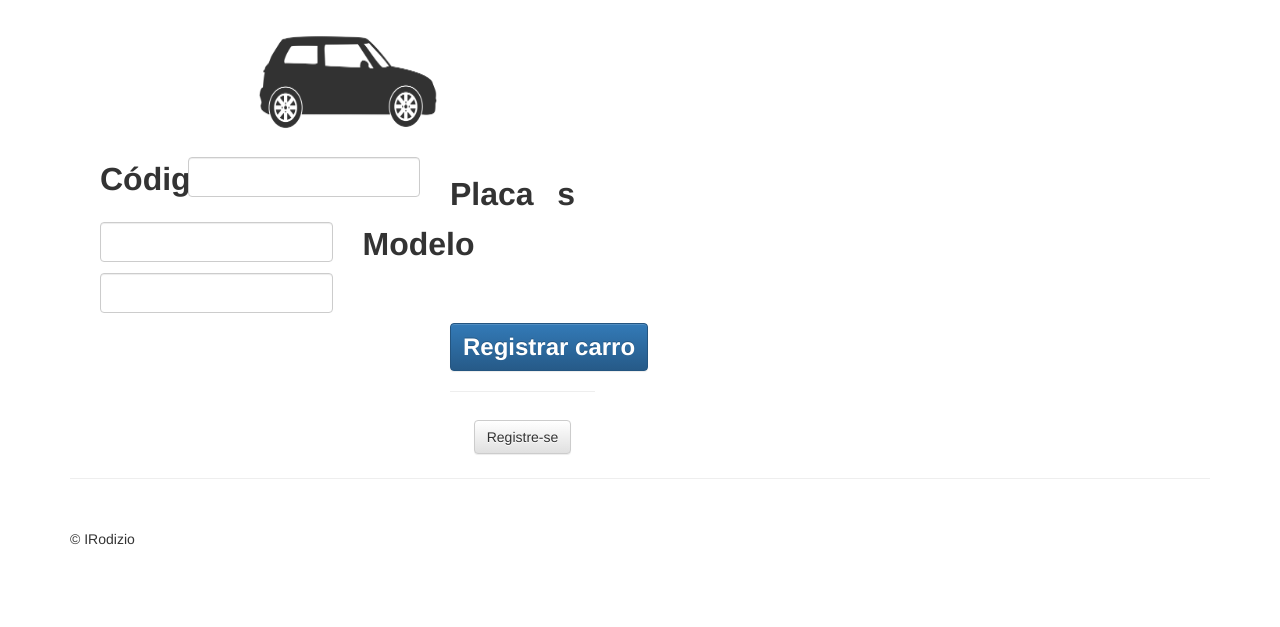
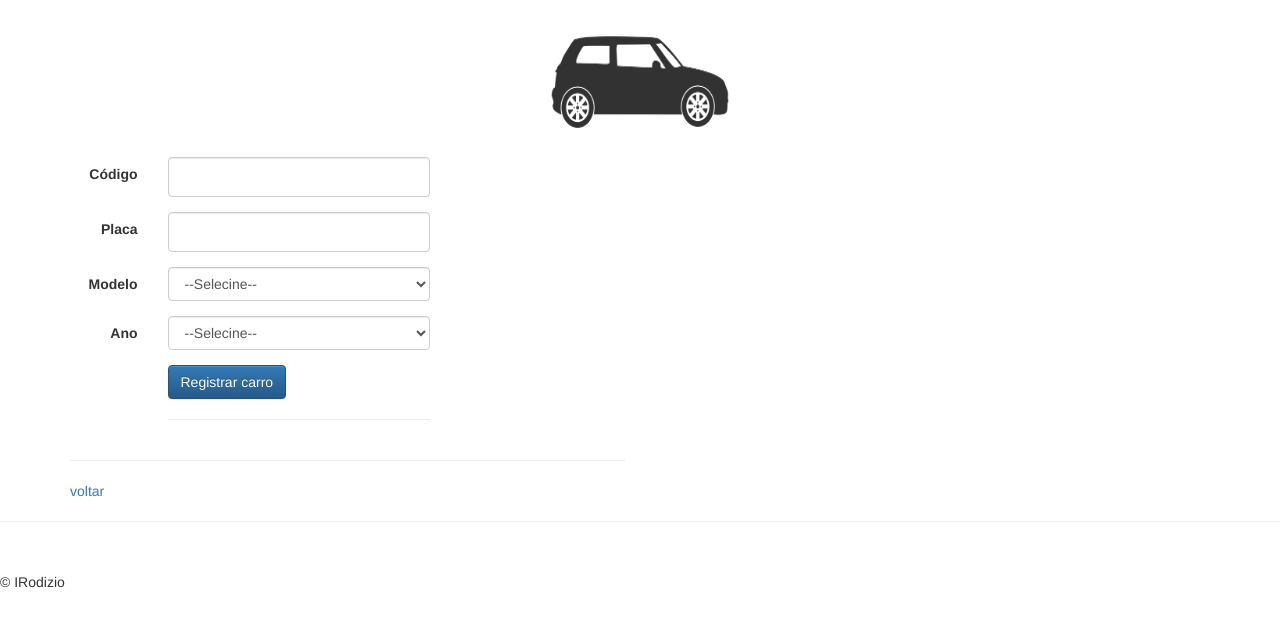
Before and after one commit to karen-mikaela/irodizio, a plain HTML site: page novo_carro.html in a window 1280 px wide. Shown: the part 121-748 px from the top of the page. Drawn offline with nearby package versions, Linux system fonts and the light colour scheme.

Commit message:
Ajuste novo carro e login

```diff
--- a/novo_carro.html
+++ b/novo_carro.html
@@ -50,12 +50,11 @@
                 <p class="header">Adicionar Carro</p>
                 <p id="pWebApiBasicResultado"></p>
                 <div class="row">
+                    <section style="text-align: center;">
+                        <img height="150" width="200" src="img/index-car-image.png">
+                    </section>
                     <div class="col-md-6">
-                        <section style="text-align: center;">
-                            <div class="container-fluid container-registrar-carro">
-                                <div class="row">
-                                    <img height="150" width="200" src="img/index-car-image.png">
-                                    <div class="col-md-12">
+                        <form action="" method="post" class="form-horizontal" role="form">
                             <div class="form-group">
                                 <label class="col-md-2 col-md-offset-0 control-label"
                                        for="model">Código</label>
@@ -77,26 +76,44 @@
                                 <label class="col-md-2 col-md-offset-0 control-label"
                                        for="model">Modelo</label>
                                 <div class="col-md-6">
-                                                <input class="form-control input-md input-novo-carro" type="text" />
-                                            </div>
-
-                                        </div>s
-                                        <div class="form-group">
-                                            <span class="col-md-2 col-md-offset-0 "></span>
-                                            <div class="col-md-4">
-                                                <button type="button" class="btn btn-registrar-carro btn-primary">Registrar carro</button>
-
-                                                <hr />
-                                                <a href='registrar.html' class="btn btn-default"> Registre-se </a>
-
-
-                                            </div>
+                                    <select id="ddlModelo" class="form-control">
+                                        <option value="0">--Selecine--</option>
+                                        <option value="0">Clio - Authentique 1.0 16V</option>
+                                        <option value="0">Clio - Expression 1.0 16V</option>
+                                    </select>
                                 </div>
 
                             </div>
+                            <div class="form-group">
+
+                                <label class="col-md-2 col-md-offset-0 control-label"
+                                       for="model">Ano</label>
+                                <div class="col-md-6">
+                                    <select id="ddlAno" class="form-control"s>
+                                        <option value="0">--Selecine--</option>
+                                        <option value="2014">2014</option>
+                                        <option value="2013">2013</option>
+                                        <option value="2012">2012</option>
+                                        <option value="2011">2011</option>
+                                        <option value="2010">2010</option>
+                                        <option value="2009">2009</option>
+                                        <option value="2008">2008</option>
+                                        <option value="2007">2007</option>
+                                    </select>
+
+                                </div>
+
+                            </div>
+                            <div class="form-group">
+                                <span class="col-md-2 col-md-offset-0 "></span>
+                                <div class="col-md-6">
+                                    <button type="button" class="btn btn-registrar btn-primary">Registrar carro</button>
+                                    <hr />
                                 </div>
                             </div>
-                        </section>
+                            <hr />
+                            <a href="meus_carros.html">voltar</a></form>
+                    </div>
 
                 </div>
             </div>
```
Also changed, not shown: login.html (+0 -1 lines). Lines whose indentation alone changed are shown as unchanged.
